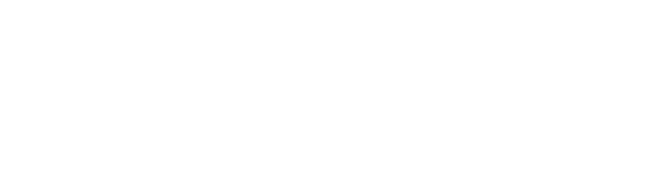
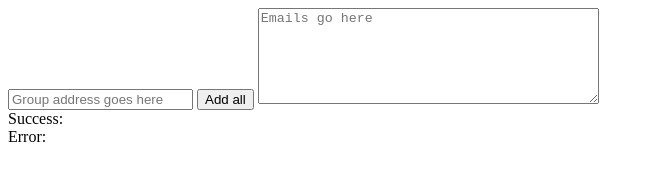
Before and after one commit to wafle/google-group-adder, a plain HTML site: page main.html in a window 1280 px wide. Shown: the whole page, without its empty margins (0-654 px from the left). Drawn offline with Linux system fonts and the light colour scheme.

Commit message:
added email adding functionality

```diff
--- a/main.html
+++ b/main.html
@@ -47,6 +47,45 @@
                     handleAuthResult);
             return false;
         }
+
+        function addAllEmails() {
+            var encodedGroupAddress = document.getElementById("group-address").value;
+            var emails = document.getElementById("emails").value.split("\n");
+            var completedDiv = document.getElementById("success");
+            var errorMessageDiv = document.getElementById("error-messages");
+            var errorEmailDiv = document.getElementById("error-emails");
+
+            var batch = gapi.client.newBatch();
+            emails.forEach(function (email) {
+                email = email.trim();
+                if (email == "") {
+                    return;
+                }
+                var request = addToList(email, encodedGroupAddress);
+                batch.add(request);
+                request.then(function (response) {
+                            completedDiv.innerHTML += email + "<br/>";
+                        },
+                        function (error) {
+                            var errorText = JSON.parse(error.body)["error"]["errors"][0]["message"];
+                            errorEmailDiv.innerHTML += email + "<br/>";
+                            errorMessageDiv.innerHTML += errorText + "<br/>";
+                        }
+                );
+            });
+            //batch.execute() does not run the handlers above
+            batch.then(function (response) {
+            });
+        }
+        var addToList = function (email, encodedGroupAddress) {
+            return gapi.client.request(
+                    {
+                        'path': 'admin/directory/v1/groups/' + encodedGroupAddress + '/members',
+                        'method': 'POST',
+                        'body': {'email': email}
+                    });
+        };
+
     </script>
     <script src="https://apis.google.com/js/client.js?onload=checkAuth">
     </script>
@@ -59,5 +98,18 @@
         Authorize
     </button>
 </div>
+<div id="input">
+    <input type="text" id="group-address" placeholder="Group address goes here">
+    <button onclick="addAllEmails()">Add all</button>
+    <textarea id="emails" rows="6" cols="40" placeholder="Emails go here"></textarea>
+</div>
+<label for="success">Success:</label>
+<div id="success"></div>
+
+<label for="errors">Error:</label>
+<div id="errors">
+    <div id="error-emails"></div>
+    <div id="error-messages"></div>
+</div>
 </body>
 </html>
```
